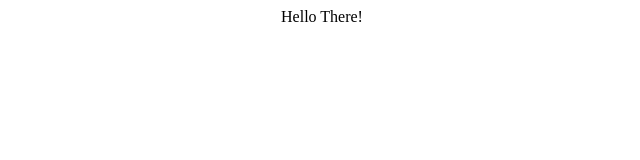
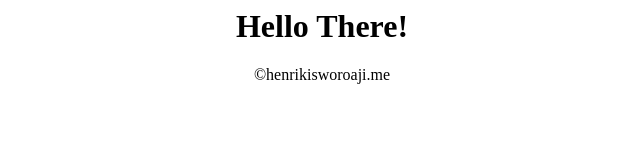
Before and after one commit to henryglazt/henry.github.io, a plain HTML site: page index.html in a window 1280 px wide. Shown: the whole page, without its empty margins (318-958 px from the left). Drawn offline with Linux system fonts and the light colour scheme.

Commit message:
Update index.html

```diff
--- a/index.html
+++ b/index.html
@@ -1,3 +1,14 @@
 <html>
-  <p style="text-align:center">Hello There!</p>
+  <head>
+<style>
+h1 {text-align: center;}
+div {text-align: center;}
+</style>
+</head>
+<body>
+
+<h1>Hello There!</h1>
+<div>©henrikisworoaji.me</div>
+
+</body>
   </html>
```
